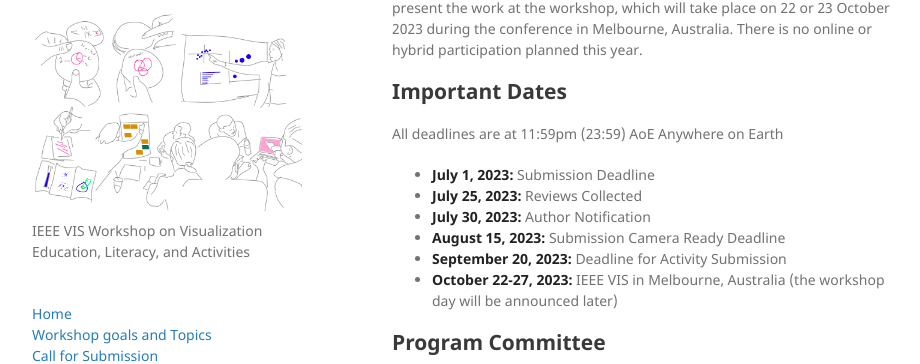
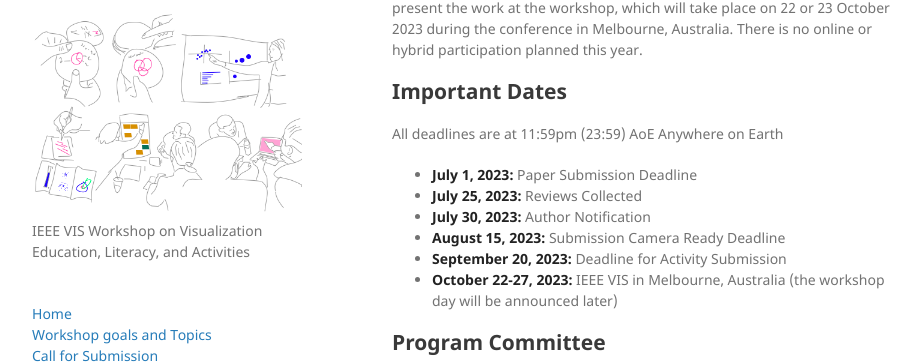
Before and after one commit to ieee-eduvis/ieee-eduvis.github.io, a Jekyll site: the page built from index.md, in a window 1280 px wide and 900 px high, scrolled down 1553 px. Shown: the part 95-459 px from the top of the window, without its empty margins (178-1098 px from the left). Built offline with Jekyll 4.4.1, drawn with Linux system fonts in a browser that asks for light colours; our own code applies the rules of GitHub Pages for plain Markdown files.

Commit message:
Update index.md
Added Paper Submission

```diff
--- a/index.md
+++ b/index.md
@@ -52,7 +52,7 @@
 ## Important Dates
 
 All deadlines are at 11:59pm (23:59) AoE Anywhere on Earth
-* **July 1, 2023:** Submission Deadline
+* **July 1, 2023:** Paper Submission Deadline
 * **July 25, 2023:** Reviews Collected
 * **July 30, 2023:** Author Notification
 * **August 15, 2023:** Submission Camera Ready Deadline
```
